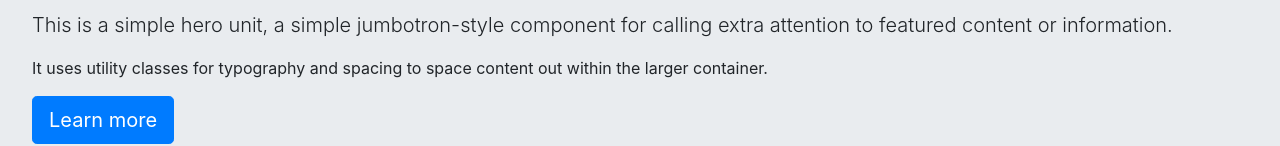
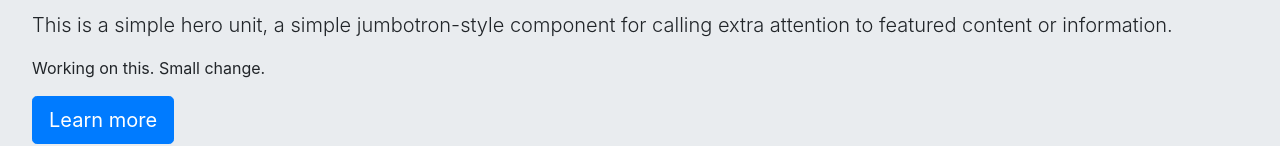
Before and after one commit to unbeatablesites/React_Review, a React (Create React App) app in the folder reactpractice/: page / in a window 1280 px wide. Shown: the part 185-331 px from the top of the page. Built offline with nearby package versions, Linux system fonts and the light colour scheme.

Commit message:
Small Change

```diff
--- a/reactpractice/src/components/HelloBootstrap.js
+++ b/reactpractice/src/components/HelloBootstrap.js
@@ -51,10 +51,7 @@ const HelloBootstrap = () => (
         This is a simple hero unit, a simple jumbotron-style component for
         calling extra attention to featured content or information.
       </p>
-      <p>
-        It uses utility classes for typography and spacing to space content out
-        within the larger container.
-      </p>
+      <p>Working on this. Small change.</p>
       <p class="lead">
         <a class="btn btn-primary btn-lg" href="#" role="button">
           Learn more
```
